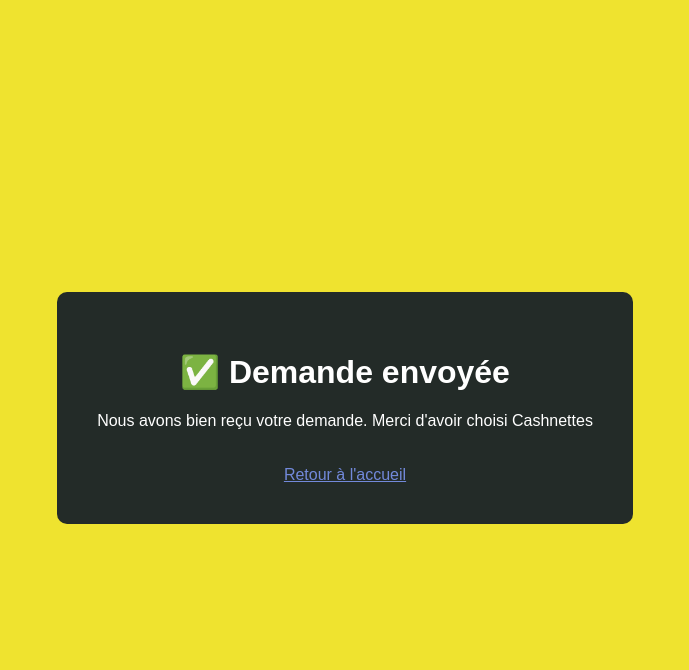
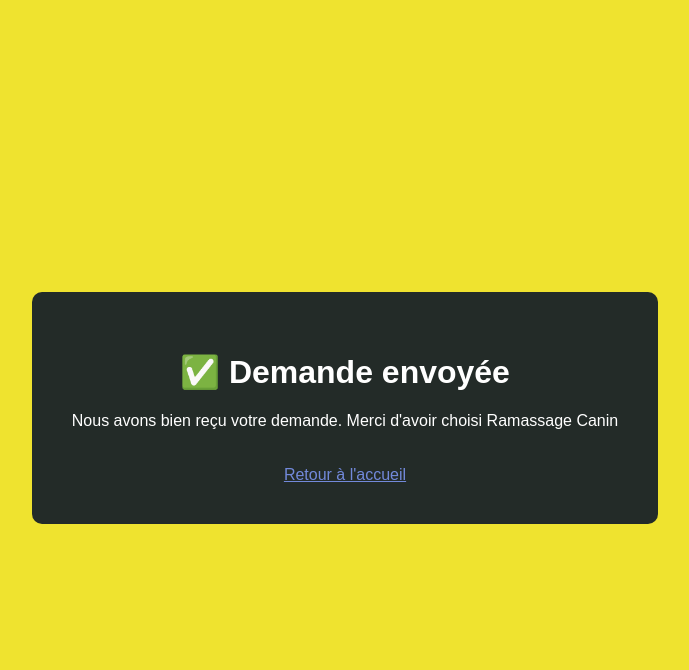
Before and after one commit to Hailboi21/Ramassage_Canin, a Flask app: template ramassage_canin/templates/success.html in a window 1280 px wide. Shown: the top 670 px of the page, without its empty margins (295-984 px from the left). Run offline with Flask 3, Linux system fonts and the light colour scheme; the template is opened without the code that fills it, so the values that code supplies are empty.

Commit message:
Add files via upload

```diff
--- a/ramassage_canin/app.py
+++ b/ramassage_canin/app.py
@@ -8,7 +8,7 @@ app = Flask(__name__)
 # =========================
 # CONFIG
 # =========================
-app.config["SQLALCHEMY_DATABASE_URI"] = "sqlite:///cashnettes.db"
+app.config["SQLALCHEMY_DATABASE_URI"] = "sqlite:///ramassage_canin.db"
 app.config["SQLALCHEMY_TRACK_MODIFICATIONS"] = False
 app.secret_key = "votre_cle_secrete"
 
@@ -21,7 +21,7 @@ with app.app_context():
 # =========================
 # DISCORD
 # =========================
-WEBHOOK_URL = "https://discordapp.com/api/webhooks/1515671283608850623/vFF_V_4o2DVysNCixpXJESxEPHcV708x-GF_ZdM1u38RPCW9u04_usXfvJeGSiZqXGVg"
+WEBHOOK_URL = "https://discordapp.com/api/webhooks/1515956296128663595/a1PGga8NdZku-gIeFFXypJsS17O1I9DiO2gPEoZ63Pv_8DoYCDohEdCnFSfg-2ZNt0te"
 
 def envoyer_discord(message):
     if not WEBHOOK_URL:
--- a/ramassage_canin/templates/success.html
+++ b/ramassage_canin/templates/success.html
@@ -32,7 +32,7 @@
 
 <div class="box">
     <h1>✅ Demande envoyée</h1>
-    <p>Nous avons bien reçu votre demande. Merci d'avoir choisi Cashnettes </p>
+    <p>Nous avons bien reçu votre demande. Merci d'avoir choisi Ramassage Canin </p>
 
     <a href="/">Retour à l'accueil</a>
 </div>
--- a/ramassage_canin/templates/welcome.html
+++ b/ramassage_canin/templates/welcome.html
@@ -188,7 +188,7 @@
 <div class="card">
 
     <img
-        src="{{ url_for('static', filename='logo_cashnettes.png') }}"
+        src="{{ url_for('static', filename='logo_ramassage_canin.png') }}"
         alt="logo_ramassage_canin"
         class="logo">
 
```
